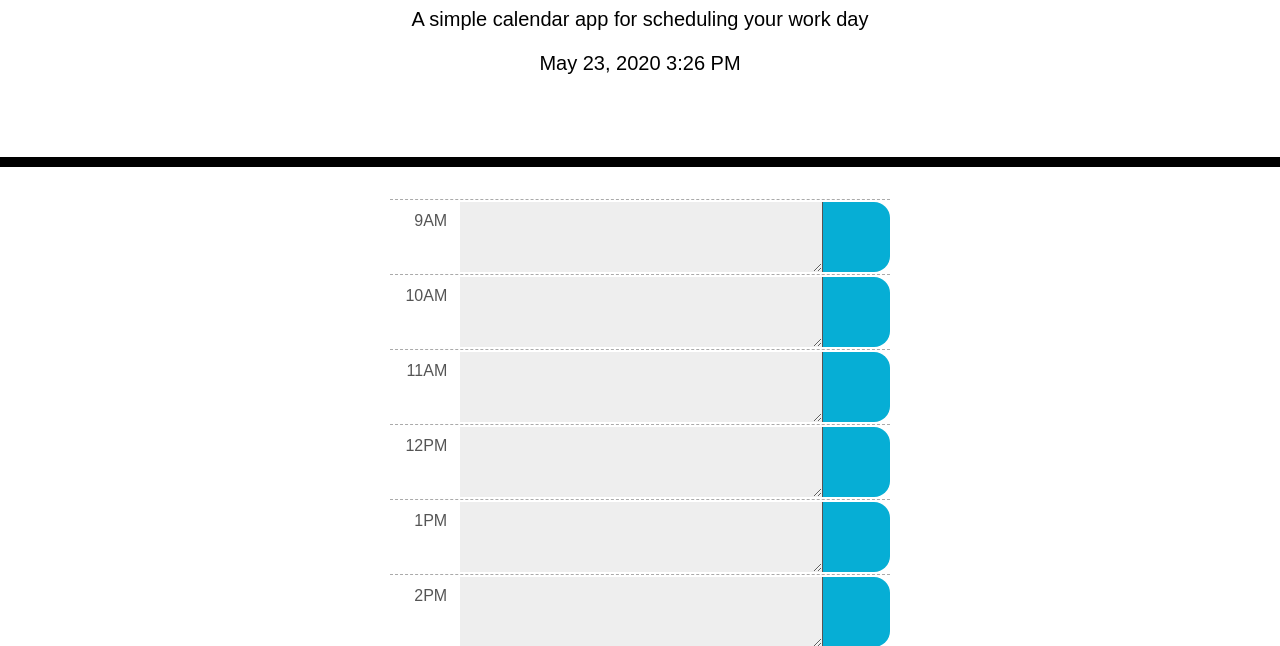
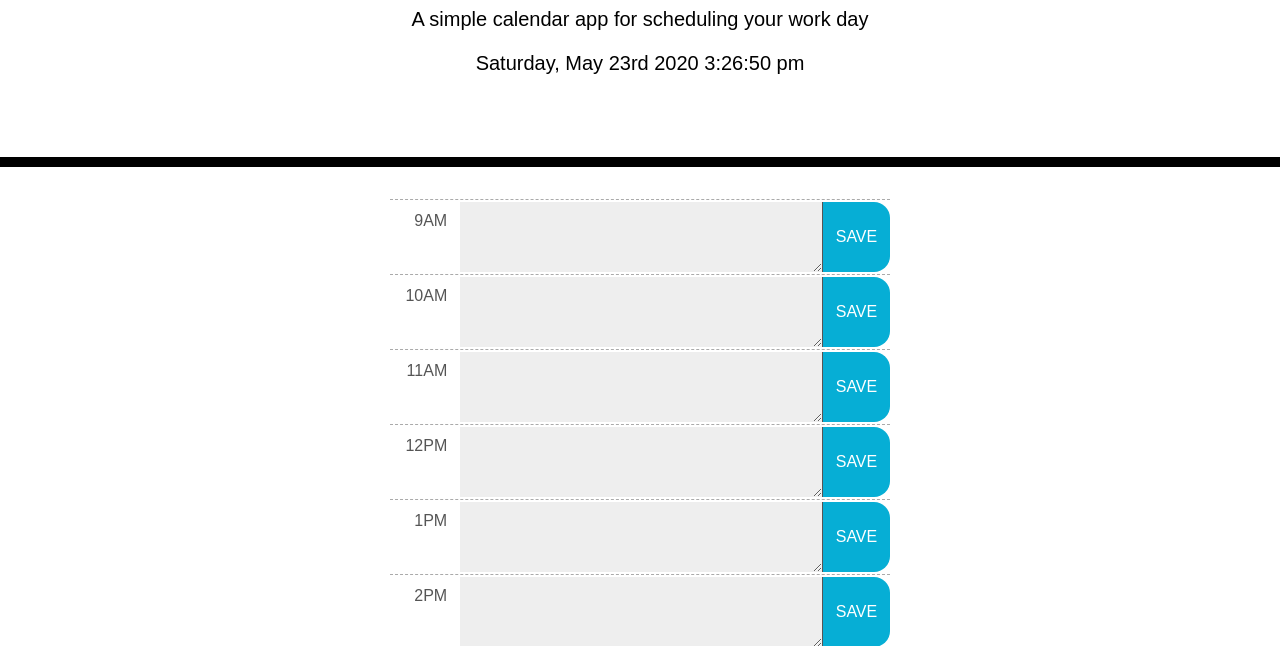
Before and after one commit to carmenjohnson512/work-day-scheduler, a plain HTML site: page Develop/index.html in a window 1280 px wide. Shown: the part 153-799 px from the top of the page. Drawn offline with nearby package versions, Linux system fonts and the light colour scheme.

Commit message:
have current date and time populating, but can't get seconds to autoupdate. Also made save text visible at all times

```diff
--- a/Develop/index.html
+++ b/Develop/index.html
@@ -26,7 +26,7 @@
     <header class="jumbotron">
       <h1 class="display-3">Work Day Scheduler</h1>
       <p class="lead">A simple calendar app for scheduling your work day</p>
-      <p id="currentDay" class="lead"></p>
+      <p id="currentDayTime" class="lead"></p>
     </header>
     <div class="scheduler">
       <!-- Timeblocks go here -->
@@ -35,40 +35,57 @@
     <script src="https://code.jquery.com/jquery-3.4.1.min.js"></script>
     <script src="https://cdnjs.cloudflare.com/ajax/libs/moment.js/2.24.0/moment.min.js"></script>
     <script>
+
+      // let dateTime = null;
+      // let date = null;
+
+      // let showDateTime = function() {
+      //   date = moment(new Date()).datetime.html(date.format("dddd, MMMM Do YYYY h:mm:ss a"));
+      // }
+
     $(document).ready(function() {
+      // let dateTime = null;
+      // let date = null;
 
-      //1. Key Calendar Functionality
-          // On load, current day is displayed at the top of the calendar
-              //moment.js
-          // On scroll, window object contains timeblocks for standard business hours (9-5)
-          // Timeblocks for each day are color coded to indicate current state (past, present or future)
-          // On click --> timeblock input, can enter text ("to-do" list)
-          // On click --> timeblock save button, the text input is saved in local storage
-          // When page is refreshed, the saved events persist
-      // Variables
-        // 1.1 dateTime --> variable that will store the date & time to display on page
-        // 1.2 timeBlock --> container for timeblock text div
-        // 1.3 saveButton --> container for timeblock save button
-        // 1.4 workdayHours --> array that will store workday hours (does moment.js have a method for this?)
-            // 1/4/1 const ampm = h => (h%12||12)+(h<12?'AM':'PM');
+      // let showDateTime = function() {
+      //   date = moment(new Date()).datetime.html(date.format("dddd, MMMM Do YYYY h:mm:ss a"));
+      // }
+
+      // dateTime = $("currentDayTime");
+      // showDateTime();
+      // setInterval(update, 1000);
+
+
+      let date = moment().format("dddd, MMMM Do YYYY"); // today's date in default time
+      let time = moment().format("h:mm:ss a");
+      let showDateTime = $("#currentDayTime").html(date + " " + time);
+
+      let updateDateTime = function() {
+        showDateTime.setInterval(time, 1000);
+      };
+      updateDateTime;
+      console.log("what are you doing?", updateDateTime)
+      // updateDateTime();
+      // console.log("what is this doing?", updateDateTime)
+
+      // let showDateTime = function() {
+      //   $("#currentDayTime").html(dateTime);
+      //   setInterval(dateTime, 1000);
+
+      // }
+      // showDateTime;
         // 1.5 pastEvent = function() --> variable that defines past event functionality
         // 1.6 currentEvent = function() --> variable that defines current event functionality
         // 1.7 futureEvent = function() --> variable that defines future event functionality
-        // 1.8 const LS = JSON.parse(localStorage.scheduler||'{}'); // String is now an Object
-        // 1.9 const template_schedule = h => `<div class="Schedule">
-        //                                    <div class="Schedule-time">${ampm(h)}</div>
-        //                                    <textarea class="Schedule-desc" data-h="${h}">${LS[h]||''}</textarea>
-        //                                    <div class="Schedule-save">SAVE</div>
-        //                                     </div>`;
 
-      // let dateTime = moment().format("dddd, MMMM Do YYYY h:mm:ss a"); // today's date in default time
-      let dateTime = moment().format("LLL"); // today's date in local time!
-      console.log("This should be today's date in local time:", dateTime)
+
+      // let dateTime = moment().format("LLLL"); // today's date in local time!
+      // let dateTime = moment().format("LTS"); // today's date in local time!
 
       const from = 9;   // use 24h format here
       const to   = 17;  // use 24h format here
 
-      let showDateTime = $("#currentDay").html(dateTime);
+
 
       // Use window.localStorage to retrieve and store your data object as string
       const savedScheduleData = JSON.parse(localStorage.scheduler||'{}'); // now an Object
@@ -86,7 +103,7 @@
         // Populate Scheduler
         for (let h=from; h<=to; h++) {
           scheduler.insertAdjacentHTML('beforeend', schedule_template(h))
-        }
+        };
 
         // Logic to save the data:
         // On textarea blur Event - save the data by reading the data-h value
@@ -100,10 +117,6 @@
           el.addEventListener('blur', save);
         });
 
-
-
-
-
     });
     </script>
   </body>
--- a/Develop/style.css
+++ b/Develop/style.css
@@ -107,7 +107,7 @@ h1, h3 {text-align:center; font-weight:300;}
   color: #fff; /* Show the SAVE text on textarea :focus */
 }
 .schedule-save {
-  color: transparent;
+  color: white;
   background: #06AED5;
   border-radius: 0 1em 1em 0;
   display: flex;
```
